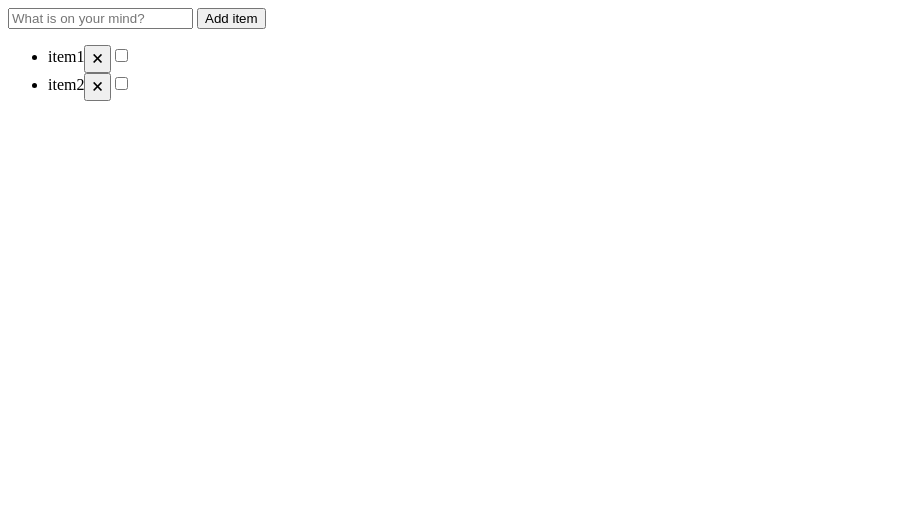
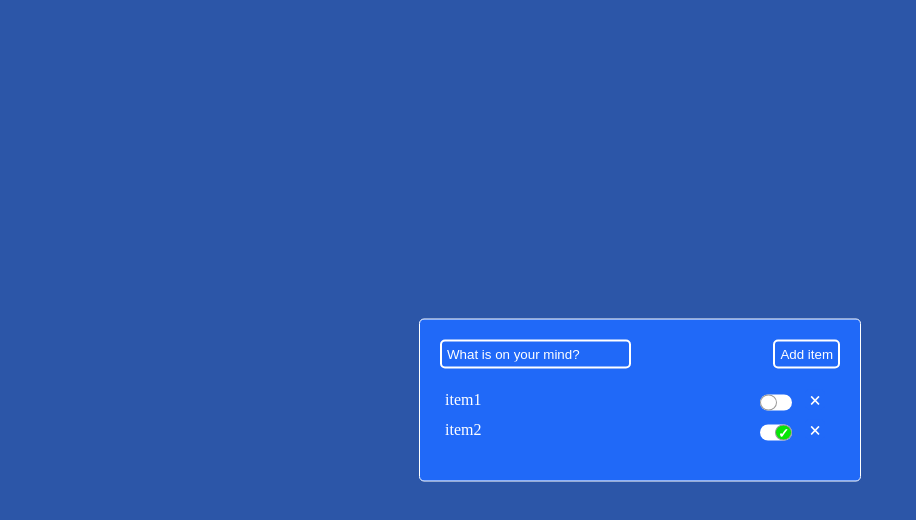
Before and after one commit to jkarolonek-neducatio/todolist, a website built with webpack: page src/index.html in a window 1280 px wide. Shown: the whole page, without its empty margins (0-916 px from the left). Built offline with nearby package versions, Linux system fonts and the light colour scheme.

Commit message:
applied initial styling

```diff
--- a/src/index.html
+++ b/src/index.html
@@ -6,9 +6,11 @@
     <meta name="viewport" content="width=device-width, initial-scale=1">
   </head>
   <body>
-    <input type="text" id="item-input" placeholder="What is on your mind?"></input>  <button id="add-item">Add item</button>
-    <div id="list-container">
+    <div class="main-container">
+      <input type="text" id="item-input" placeholder="What is on your mind?"></input>  <button id="add-item">Add item</button>
+      <div id="list-container">
 
+      </div>
     </div>
   </body>
 </html>
--- a/src/list-item.js
+++ b/src/list-item.js
@@ -7,13 +7,17 @@ class ListItem {
         let itemView = document.createElement("LI");
         let remover =  document.createElement("BUTTON");
         let doneCheck = document.createElement('input');
+        let innerSpan = document.createElement('span');
         doneCheck.type = "checkbox";
         remover.setAttribute("class", "remover");
         parent.appendChild(itemView);
-        itemView.innerHTML = this.liValue;
+        itemView.appendChild(innerSpan);
+        innerSpan.innerHTML = this.liValue;
+        itemView.appendChild(doneCheck);
         itemView.appendChild(remover);
-        itemView.appendChild(doneCheck);
         remover.innerHTML = "🗙";
+        doneCheck.checked = this.isDone;
+
         const element = array[array.length - 1];
 
         const removeElement = function(event) {
--- a/src/main.scss
+++ b/src/main.scss
@@ -1,5 +1,110 @@
-#play-area {
-  width: 200px;
-  height: 200px;
-  border: 1px solid red;
+body, html {
+  height: 100%;
+  width: 100%;
+  margin: 0;
 }
+body {
+  background-color: #2C56A8;
+}
+.main-container {
+  display: inline-block;
+  position: absolute;
+  top: 50%;
+  left: 50%;
+  transform: translate(-50%, -50%);
+  background-color: #2069F8;
+  padding: 20px;
+  border: 1px solid #fff;
+  border-radius: 5px;
+  min-width: 400px;
+  max-width: 500px;
+}
+#item-input {
+  border-radius: 5px;
+  background-color: #2069F8;
+  color: #fff;
+  border: 2px solid #fff;
+  padding: 5px;
+  &::-webkit-input-placeholder {
+    color: #fff;
+  }
+  &:focus {
+    background: #387BFF;
+  }
+}
+#add-item {
+  background-color: #2069F8;
+  color: #fff;
+  border: 2px solid #fff;
+  padding: 5px;
+  border-radius: 5px;
+  position: absolute;
+  right: 20px;
+}
+ul {
+  list-style-type: none;
+  padding-left: 0;
+}
+li {
+  position: relative;
+  padding: 5px;
+  color: #fff;
+  display: flex;
+  justify-content: space-between;
+  align-items: center;
+  span {
+    flex-basis: 80%;
+  }
+}
+.remover {
+  padding: 0;
+  background-color: #2069F8;
+  color: #fff;
+  border: none;
+  height: 20px;
+  width: 20px;
+  line-height: 10px;
+  border-radius: 5px;
+  margin: 0 10px;
+}
+input[type="checkbox"] {
+  position: relative;
+  width: 32px;
+  height: 11px;
+  visibility: hidden;
+  &:before {
+    content: "";
+    display: block;
+    width: 32px;
+    height:16px;
+    background-color: #fff;
+    visibility: visible;
+    border-radius: 10px;
+    position: absolute;
+    transition:all .3s;
+  }
+  &:after {
+    content: "";
+    font-weight: bold;
+    display: block;
+    width: 15px;
+    height: 14px;
+    background-color: #fff;
+    color: #fff;
+    visibility: visible;
+    border-radius: 50%;
+    border: 1px solid #999;
+    position: absolute;
+    left: 0;
+    z-index: 999;
+    transition:all .3s;
+  }
+  &:checked:after {
+    content : "✓";
+    text-align: center;
+    line-height: 15px;
+    background-color: #07E507;
+    color: #fff;
+    left: 15px;
+  }
+}
```
